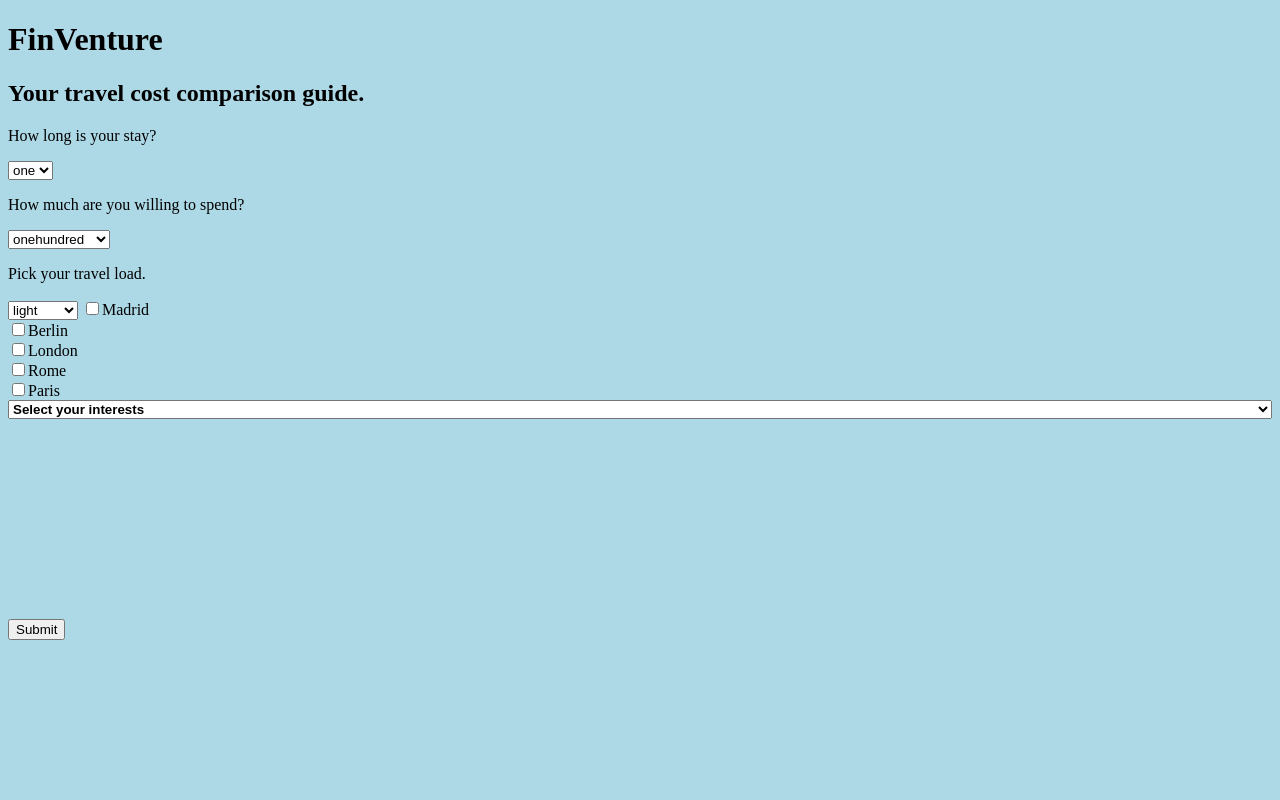
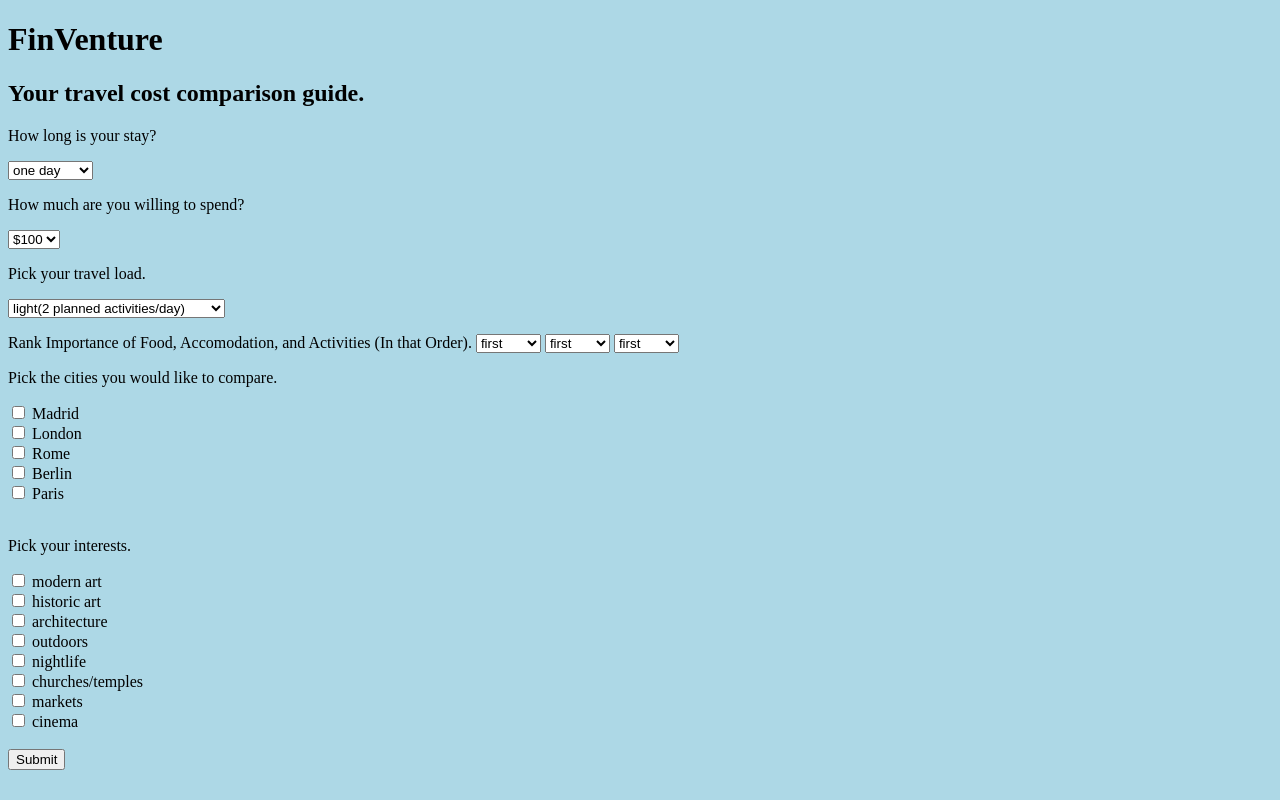
Before and after one commit to cupucake/cupucake.github.io, a Flask app: page / in a window 1280 px wide. Run offline with Flask 2, Linux system fonts and the light colour scheme; parts of the project's set-up code (start-up, migrations or seed data) failed here and were passed over; some libraries are stand-ins or nearby versions.

Commit message:
Here is all that we did with FinVenture

```diff
--- a/app/templates/index.htm
+++ b/app/templates/index.htm
@@ -1,9 +1,6 @@
 <!DOCTYPE html>
 <html>
   <head>
-    <script src="https://code.jquery.com/jquery-3.2.1.min.js"></script>
-  <script type='text/javascript' src = 'static/js/base.js?v=7'>
-</script>
 
   <center>
     <title>FinVenture</title>
@@ -13,33 +10,61 @@
   <body>
     <h1> FinVenture</h1>
         <h2> Your travel cost comparison guide. </h2>
+<form action="Daphne" method="post">
   <p> How long is your stay? </p>
   <select name="Number of Days">
-    <option value="one">one</option>
-    <option value="two">two</option>
-    <option value="three">two</option>
+    <option value="1">one day</option>
+    <option value="2">two days</option>
+    <option value="3">three days</option>
   </select>
   <p> How much are you willing to spend?</p>
   <select name="Budget">
-    <option value="100">onehundred</option>
-    <option value="200">twohundred</option>
-    <option value="300">threehundred</option>
-    <option value="400">fourhundred</option>
-    <option value="500">fivehundred</option>
+    <option value="100">$100</option>
+    <option value="200">$200</option>
+    <option value="300">$300</option>
+    <option value="400">$400</option>
+    <option value="500">$500</option>
   </select>
   <p> Pick your travel load. </p>
   <select name="Amount of Planned Activity">
-    <option value="light">light</option>
-    <option value="medium">medium</option>
-    <option value="busy">busy</option>
+    <option value="0">light(2 planned activities/day)</option>
+    <option value="1">medium(3 planned activities/day)</option>
+    <option value="2">busy(5 planned activities/day)</option>
   </select>
-</div>
-        <input type="checkbox" name="Madrid" value = "Spain">Madrid<br>
-        <input type="checkbox" name="Berlin" value = "Germany">Berlin<br>
+  <p> Rank Importance of Food, Accomodation, and Activities (In that Order).
+  <select name="Food">
+    <option value="1">first</option>
+    <option value="2">second</option>
+    <option value="3">third</option>
+  </select>
+  <select name="Accomodation">
+    <option value="1">first</option>
+    <option value="2">second</option>
+    <option value="3">third</option>
+  </select>
+  <select name="Activities">
+    <option value="1">first</option>
+    <option value="2">second</option>
+    <option value="3">third</option>
+  </select>
+  <p> Pick the cities you would like to compare. <p>
+  {% for c in cities %}
+        <input type="checkbox" name="{{c}}" id="{{c}}" /> <label for={{c}}>  {{c}}</label>  <br>
+        {% endfor %}
+        <br>
+  <p> Pick your interests. <p>
+  {% for j in inter %}
+        <input type="checkbox" name="{{j}}" id="{{j}}" /> <label for={{j}}>  {{j}}</label>  <br>
+        {% endfor %}
+        <br>
+
+        <input type="submit" value="Submit">
+</form>
+        <!-- <input type="checkbox" name="Berlin" value = "Germany">Berlin<br>
         <input type="checkbox" name="London" value = "England">London<br>
         <input type="checkbox" name="Rome" value = "Italy">Rome<br>
         <input type="checkbox" name="Paris" value = "France">Paris<br>
-<form action="/Daphne" method="post">
+
   <div class="multiselect">
     <div class="selectBox" onclick="showCheckboxes()">
       <select>
@@ -66,6 +91,6 @@
   </div>
 </div>
 <input type="submit" value="Submit">
-</form>
+</form> -->
 </html>
 <!-- Any additional JavaScript files you want to include -->
--- a/app/views.py
+++ b/app/views.py
@@ -1,10 +1,341 @@
-from flask import render_template
+from flask import Flask, render_template, request
 from app import app
+from pymongo import MongoClient
 
+CITIES = ['Madrid', 'London', 'Rome', 'Berlin', 'Paris']
+LILY = ['swimming', 'running']
+INTERESTS = ['modern art', 'historic art', 'architecture', 'outdoors', 'nightlife', 'churches/temples', 'markets', 'cinema']
 @app.route('/')
 def index():
-	return render_template("index.htm")
+	return render_template("index.htm", cities=CITIES, inter=INTERESTS, lily=LILY)
 
 @app.route('/Daphne', methods=['POST'])
 def indent():
-	print("cal")
+    checkedcities = []
+    checkedinterests = []
+    rankings = []
+    for city in CITIES:
+    	if city in request.form:
+    		checkedcities.append(city)
+    print(checkedcities)
+    for interest in INTERESTS:
+    	if interest in request.form:
+    		checkedinterests.append(interest)
+    print(checkedinterests)
+    triplength = request.form['Number of Days']
+    budget = request.form['Budget']
+    travelload = request.form['Amount of Planned Activity']
+    foodrank = int(request.form['Food'])
+    accomodationrank = int(request.form['Accomodation'])
+    activitiesrank = int(request.form['Activities'])
+    for i in range(1, 4):
+        if foodrank == i:
+            rankings.append("food")
+        elif accomodationrank == i:
+            rankings.append("accomodations")
+        elif activitiesrank == i:
+            rankings.append("activities")
+
+    ITINERARY = plan(checkedcities, checkedinterests, int(triplength), int(budget), int(travelload), rankings)
+    return render_template("pg2.html", itinerary=ITINERARY)
+
+client = MongoClient('mongodb://daphne:password@ds036577.mlab.com:36577/traveldata')
+
+db = client.traveldata
+collection =db.cities
+postId = db.cities.find()
+
+def plan(cities, interests, numDays, budget, busy, ranking):
+    print(cities)
+    print(interests)
+    print(numDays)
+    print(budget)
+    print(busy)
+    print(ranking)
+    data = getCityData(cities)
+    filteredData = reduceByInterests(data, interests)
+    cityEvents = filteredData[0]
+    orderedEvents = filteredData[1]
+    itinerary = {}
+    start = 0
+    for k in cityEvents.keys(): # for each city
+        cityPlan = {} # all day plans for this city
+        cityData = getCityData([k])
+        for day in range(0, numDays): #for num Days
+            retVal = makeDayPlan(cityEvents[k], orderedEvents[str(k)], cityData, busy, budget, ranking, interests) #make a plan
+            cityPlan["day" + str(day + 1)]  = retVal[0]
+            cityEvents[k] = {}
+            orderedEvents[k] = retVal[2]
+            for i in range(0, len(retVal[1])):
+                cityEvents[k][orderedEvents[k][i]] = retVal[1][i]
+        itinerary[k] = cityPlan #add city plan to iterinary
+        start += len(cityEvents[k])
+    return itinerary
+
+
+
+
+
+def makeDayPlan(cityFilteredEvents, orderedEventNames, cityData, busy, budget, ranking, interests):
+    #returns plan for one day based on filtered cityData
+    plan = {}
+    runningBudget = budget
+    cityData = cityData[0]
+    sort = sortEventsByPrice(orderedEventNames, cityFilteredEvents)
+    sortedCityEvents = sort[0]
+    sortedEventNames = sort[1]
+    if "nightlife" in interests:
+        runningBudget -= float(cityFilteredEvents["nightlife"]["price"])
+        runningBudget -= float((2 * cityData["beer"]))
+    runningBudget -= float(cityData["cappuccino"])
+
+    if ranking[2] == "accomodations":
+        accom = cityData["accomodations"]
+        plan["accomodations"] = "hostel"
+        runningBudget -= float(accom["hostel"])
+    if ranking[2] == "food":
+        food = cityData["restaurants"]
+        plan["breakfast"] = "budget breakfast"
+        plan["lunch"] = "budget lunch"
+        plan["dinner"] = "inexpensive dinner"
+        runningBudget -= float(food["budgetbreakfast"])
+        runningBudget -= float(food["budgetlunch"])
+        runningBudget -= float(food["inexpensive"])
+    if ranking[2] == "activities":
+        if busy == 0:
+            end = 2
+        elif busy == 1:
+            end = 3
+        else:
+            busy = 5
+        usedTypes = []
+        i = 0
+
+        if end > len(sortedCityEvents):
+            return "We don't have that many events sorry!"
+
+        for activity in range(0, end):
+            while i < len(sortedEventNames) and sortedCityEvents[i]["type"] in usedTypes:
+                i+=1
+            if i == len(sortedCityEvents) and sortedCityEvents[i-1]["type"]  in usedTypes:
+                i = 0
+                usedTypes = []
+            while i<len(sortedEventNames) and sortedCityEvents[i]["type"] in usedTypes:
+                i+=1
+
+            plan["activity " + str(activity + 1)] = sortedEventNames[i]
+            runningBudget -=  float(sortedCityEvents[i]["price"])
+            usedTypes.append(sortedCityEvents[i]["type"])
+            sortedCityEvents.pop(i)
+            sortedEventNames.pop(i)
+
+
+
+    if ranking[1] == "accomodations":
+        accom = cityData["accomodations"]
+        plan["accomodations"] = "hostel"
+        runningBudget -= float(accom["hostel"])
+
+    if ranking[1] == "food":
+        food = cityData["restaurants"]
+        plan["breakfast"] = "budget breakfast"
+        plan["lunch"] = "budget lunch"
+        plan["dinner"] = "inexpensive dinner"
+        runningBudget -= float(food["budgetbreakfast"])
+        runningBudget -= float(food["budgetlunch"])
+        runningBudget -= float(food["inexpensive"])
+    if ranking[1] == "activities":
+        if busy == 0:
+            end = 2
+        elif busy == 1:
+            end = 3
+        else:
+            busy = 5
+        usedTypes = []
+        i = 0
+        if end > len(sortedCityEvents):
+            return "We don't have that many events sorry!"
+        for activity in range(0, end):
+            while i < len(sortedEventNames) and sortedCityEvents[i]["type"] in usedTypes:
+                i+=1
+            if i == len(sortedCityEvents) and sortedCityEvents[i-1]["type"]  in usedTypes:
+                i = 0
+                usedTypes = []
+            while i<len(sortedEventNames) and sortedCityEvents[i]["type"] in usedTypes:
+                i+=1
+
+            plan["activity " + str(activity + 1)] = sortedEventNames[i]
+            runningBudget -=  float(sortedCityEvents[i]["price"])
+            usedTypes.append(sortedCityEvents[i]["type"])
+            sortedCityEvents.pop(i)
+            sortedEventNames.pop(i)
+    if runningBudget < 0:
+        return "We cannot make a plan for this price in this city!"
+
+
+    if ranking[0] == "accomodations":
+        accom = cityData["accomodations"]
+        if float(accom["four-starhotel"]) < runningBudget:
+            plan["accomodations"] = "four-starhotel"
+            runningBudget -= float(accom["four-starhotel"])
+        elif float(accom["three-starhotel"]) < runningBudget:
+            plan["accomodations"] = "three-starhotel"
+            runningBudget -= float(accom["three-starhotel"])
+        elif float(accom["hostel"]) < runningBudget:
+            plan["accomodations"] = "hostel"
+            runningBudget -= float(accom["hostel"])
+        else:
+             return "We cannot make a plan for this price in this city!"
+
+
+    if ranking[0] == "food":
+        food = cityData["restaurants"]
+        plan["breakfast"] = "budget breakfast"
+        plan["lunch"] = "budget lunch"
+        runningBudget -= float(food["budgetbreakfast"])
+        runningBudget -= float(food["budgetlunch"])
+        if float(food["midrange"]) < runningBudget:
+            plan["dinner"] = "nice dinner"
+            runningBudget -= float(food["midrange"])
+        elif float(food["inexpensive"]) < runningBudget:
+            plan["dinner"] = "inexpensive dinner"
+            runningBudget -= float(food["inexpensive"])
+        else:
+             return "We cannot make a plan for this price in this city!"
+
+    if ranking[0] == "activities":
+        if busy == 0:
+            end = 2
+        elif busy == 1:
+            end = 3
+        else:
+            busy = 5
+        usedTypes = []
+        i = 0
+        if end > len(sortedCityEvents):
+            return "We don't have that many events sorry!"
+        for activity in range(0, end):
+            while i < len(sortedEventNames) and sortedCityEvents[i]["type"] in usedTypes:
+                i+=1
+            if i == len(sortedCityEvents) and sortedCityEvents[i-1]["type"]  in usedTypes:
+                i = 0
+                usedTypes = []
+            while i<len(sortedEventNames) and sortedCityEvents[i]["type"] in usedTypes:
+                i+=1
+
+            plan["activity " + str(activity + 1)] = sortedEventNames[i]
+            runningBudget -=  float(sortedCityEvents[i]["price"])
+            usedTypes.append(sortedCityEvents[i]["type"])
+            sortedCityEvents.pop(i)
+            sortedEventNames.pop(i)
+
+
+    if runningBudget > 0:
+        if ranking[1] == "accomodations" and plan["accomodations"] != "four-starhotel":
+            accom = cityData["accomodations"]
+            if float(accom["four-starhotel"]) < runningBudget:
+                if (plan["accomodations"] == "hostel"):
+                    plan["accomodations"] = "four-starhotel"
+                    runningBudget -= float(accom["four-starhotel"]) - float(accom["hostel"])
+                else:
+                    plan["accomodations"] = "four-starhotel"
+                    runningBudget -= float(accom["three-starhotel"]) - float(accom["hostel"])
+            elif float(accom["three-starhotel"]) < runningBudget:
+                plan["accomodations"] = "three-starhotel"
+                runningBudget -= float(accom["three-starhotel"])
+
+        if ranking[1] == "food" and plan["dinner"] != "nice dinner":
+            if cityData["restaurants"]["midrange"] < runningBudget:
+                plan["dinner"] = "nice dinner"
+                runningBudget -= float(cityData["restaurants"]["midrange"]) - float(cityData["restaurants"]["inexpensive"])
+
+        if ranking[2] == "accomodations" and plan["accomodations"] != "four-starhotel":
+            accom = cityData["accomodations"]
+            if float(accom["four-starhotel"]) < runningBudget:
+                if (plan["accomodations"] == "hostel"):
+                    plan["accomodations"] = "four-starhotel"
+                    runningBudget -= float(accom["four-starhotel"]) - float(accom["hostel"])
+                else:
+                    plan["accomodations"] = "four-starhotel"
+                    runningBudget -= float(accom["three-starhotel"]) - float(accom["hostel"])
+            elif float(accom["three-starhotel"]) < runningBudget:
+                plan["accomodations"] = "three-starhotel"
+                runningBudget -= float(accom["three-starhotel"])
+
+        if ranking[2] == "food" and plan["dinner"] != "nice dinner":
+            if cityData["restaurants"]["midrange"] < runningBudget:
+                plan["dinner"] = "nice dinner"
+                runningBudget -= float(cityData["restaurants"]["midrange"]) - float(cityData["restaurants"]["inexpensive"])
+
+    plan["cost"] = budget - runningBudget
+    return (plan, sortedCityEvents, sortedEventNames)
+
+def sortEventsByPrice(sortedEventNames, cityEvents):
+    result = []
+    resultNames = []
+    temp = [cityEvents[sortedEventNames[0]]]
+    tempNames = [sortedEventNames[0]]
+    i = 1
+    while i < len(cityEvents):
+        if cityEvents[sortedEventNames[i]]["type"] == temp[0]["type"]:
+            count = 0
+            while count < len(temp) and cityEvents[sortedEventNames[i]]["price"] < temp[count]["price"]:
+                count+=1
+            temp = temp[0:count] + [cityEvents[sortedEventNames[i]]] + temp[count:]
+            tempNames = tempNames[0:count] + [sortedEventNames[i]] + tempNames[count:]
+        else:
+            result += temp
+            resultNames += tempNames
+            temp = [cityEvents[sortedEventNames[i]]]
+            tempNames = [sortedEventNames[i]]
+
+        if i == len(sortedEventNames) -1:
+            result += temp
+            resultNames += tempNames
+        i += 1
+
+    return result, resultNames
+
+def getCityData(cities):
+    data = []
+    if (len(cities) == 0):
+        data = db.cities.find()
+    else:
+        for c in cities:
+            data += db.cities.find({"name": c})
+    return data
+
+temp = getCityData(["Paris"])[0]["accomodations"]
+
+
+
+def reduceByInterests(cityData, interests):
+    filteredData = {} #final return value
+    sortedNames = {}
+    for d in cityData: #go through each city
+        city = {} #filtered data for one city
+        names = []
+        for i in interests:
+            for m in d["museums"]:
+                if m["type"] == "modern" and "modern art" == i:
+                    city[m["name"]] =  {"price": m["price"], "type":"modern"}
+                    names += [m["name"]]
+                if m["type"] == "historic" and "historic art" == i:
+                    names += [m["name"]]
+                    city[m["name"]] =  {"price": m["price"], "type": "historic"}
+
+            for s in d["sites"]:
+                if s["type"] == i:
+                    names += [s["name"]]
+                    city[s["name"]] = {"price": s["price"], "type": i}
+
+            if "nightlife" == i:
+                names += ["nightlife"]
+                city["nightlife"] = {"price": d["nightlife"], "type": i}
+
+        sortedNames[d["name"]] = names
+        filteredData[d["name"]] = city
+    return (filteredData, sortedNames)
+
+
+print(plan(["Paris"], ["historic art", "churches/temples", "building"], 2, 300,1, ["food", "accomodations", "activities"]))
```
Also changed, not shown: app/static/js/base.js (deleted, +0 -11 lines), app/templates/pg2.html (+133 -0 lines), distribute_setup.py (added), get-pip.py (added), 2 other files.
